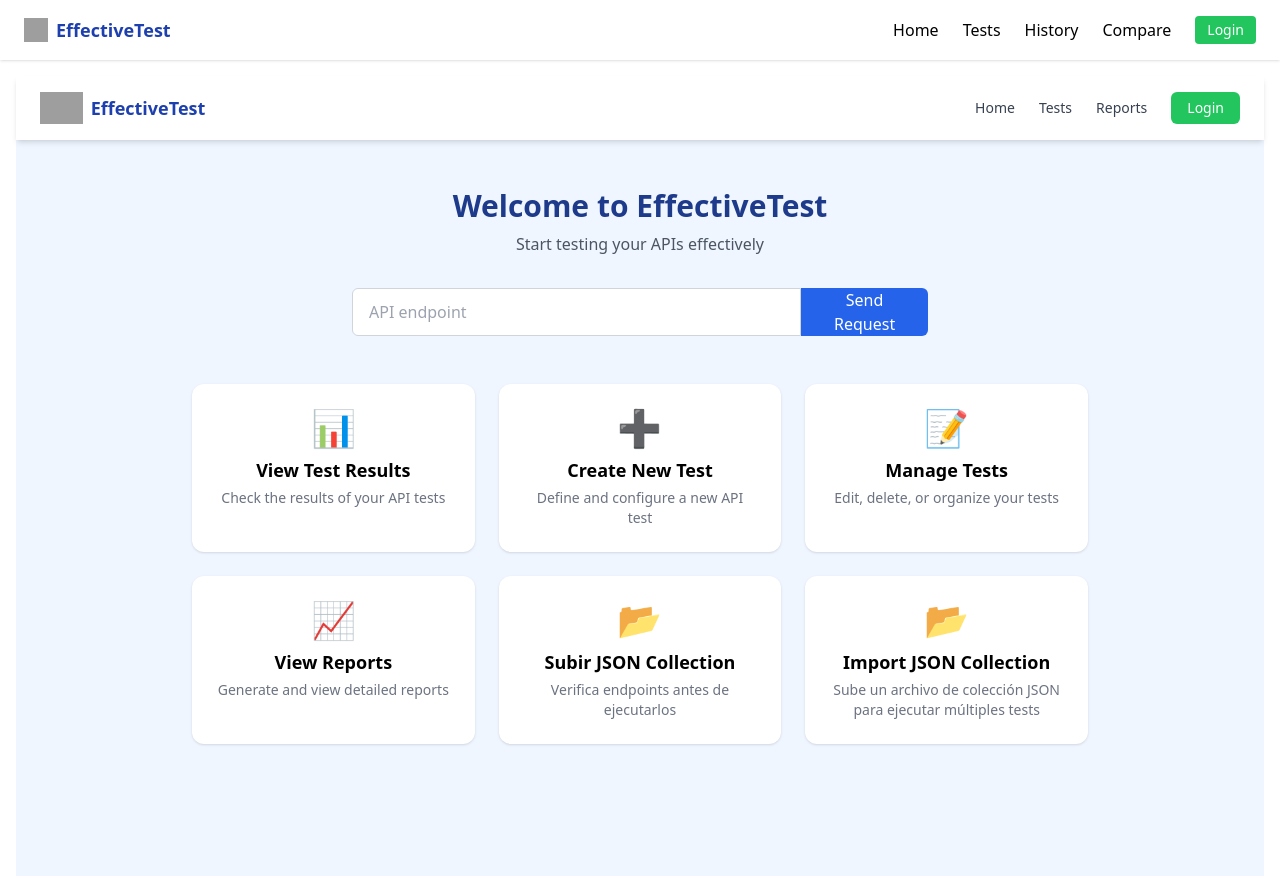
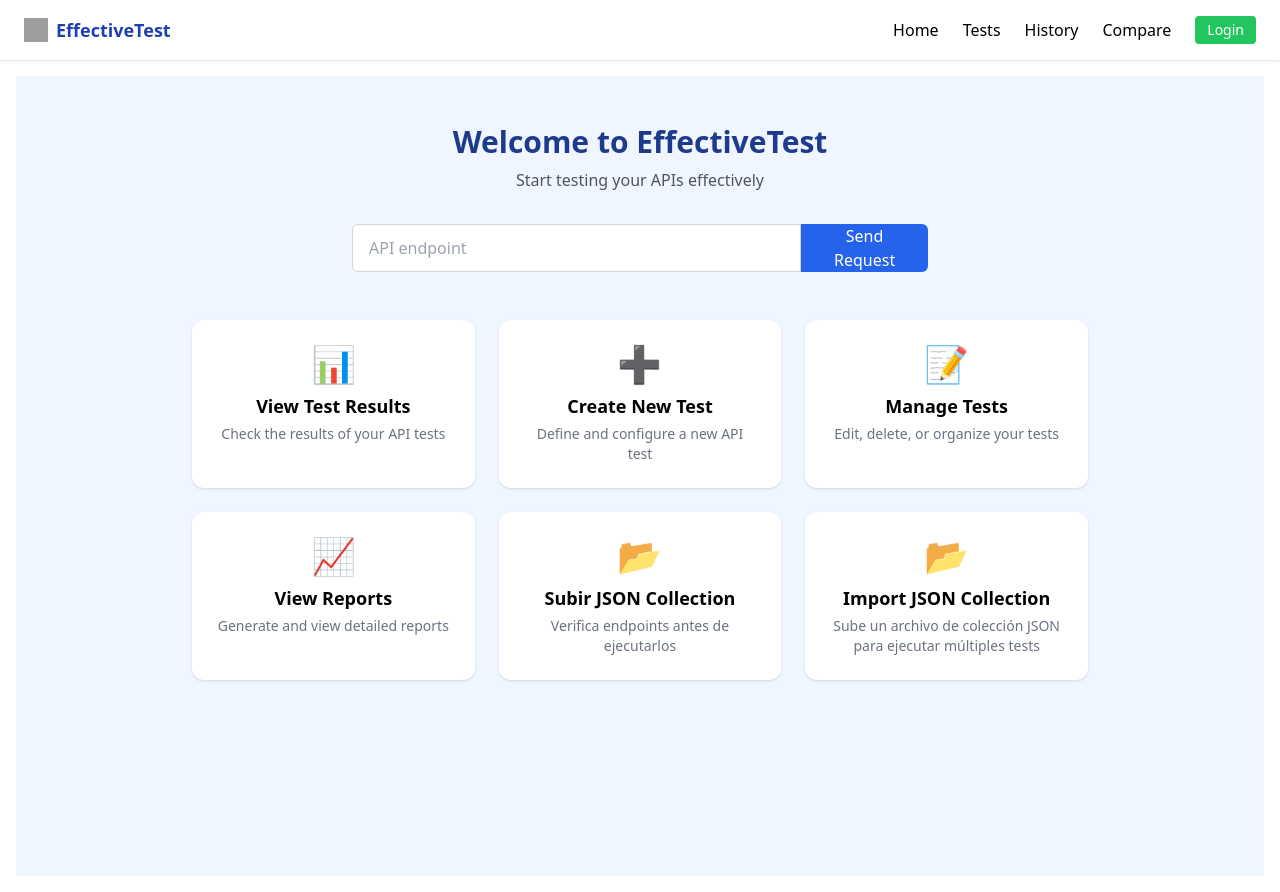
Before and after one commit to caeges/EffectiveTestFront, a React (Create React App) app: page / in a window 1280 px wide. Built offline with nearby package versions, Linux system fonts and the light colour scheme; grey boxes are pictures that could not be loaded.

Commit message:
mensaje descriptivo del cambio

```diff
--- a/src/components/Home.jsx
+++ b/src/components/Home.jsx
@@ -30,23 +30,6 @@ const Home = () => {
 
   return (
     <div className="min-h-screen bg-blue-50">
-      <header className="bg-white shadow-md px-6 py-4 flex items-center justify-between">
-        <div className="flex items-center gap-2">
-          <img src="/logo192.png" alt="Logo" className="h-8" />
-          <span className="font-bold text-lg text-blue-800">EffectiveTest</span>
-        </div>
-        <nav className="flex items-center gap-6 text-sm text-gray-700">
-          <button onClick={() => navigate('/')} className="hover:text-blue-700">Home</button>
-          <button onClick={() => navigate('/history')} className="hover:text-blue-700">Tests</button>
-          <button onClick={() => navigate('/dashboard')} className="hover:text-blue-700">Reports</button>
-          <button
-            onClick={() => navigate('/login')}
-            className="bg-green-500 hover:bg-green-600 text-white px-4 py-1.5 rounded-md text-sm"
-          >
-            Login
-          </button>
-        </nav>
-      </header>
 
       <main className="px-4 md:px-0 max-w-4xl mx-auto py-12 text-center">
         <h1 className="text-3xl font-bold text-blue-900 mb-2">Welcome to EffectiveTest</h1>
```
